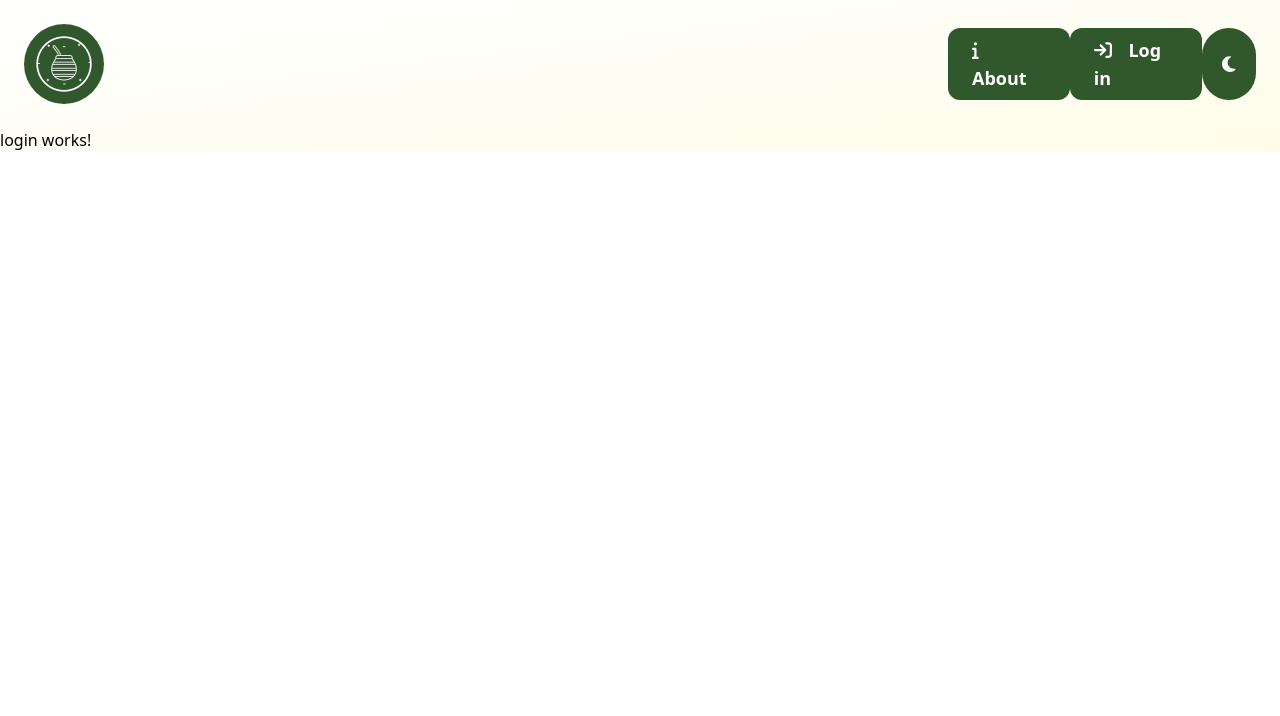
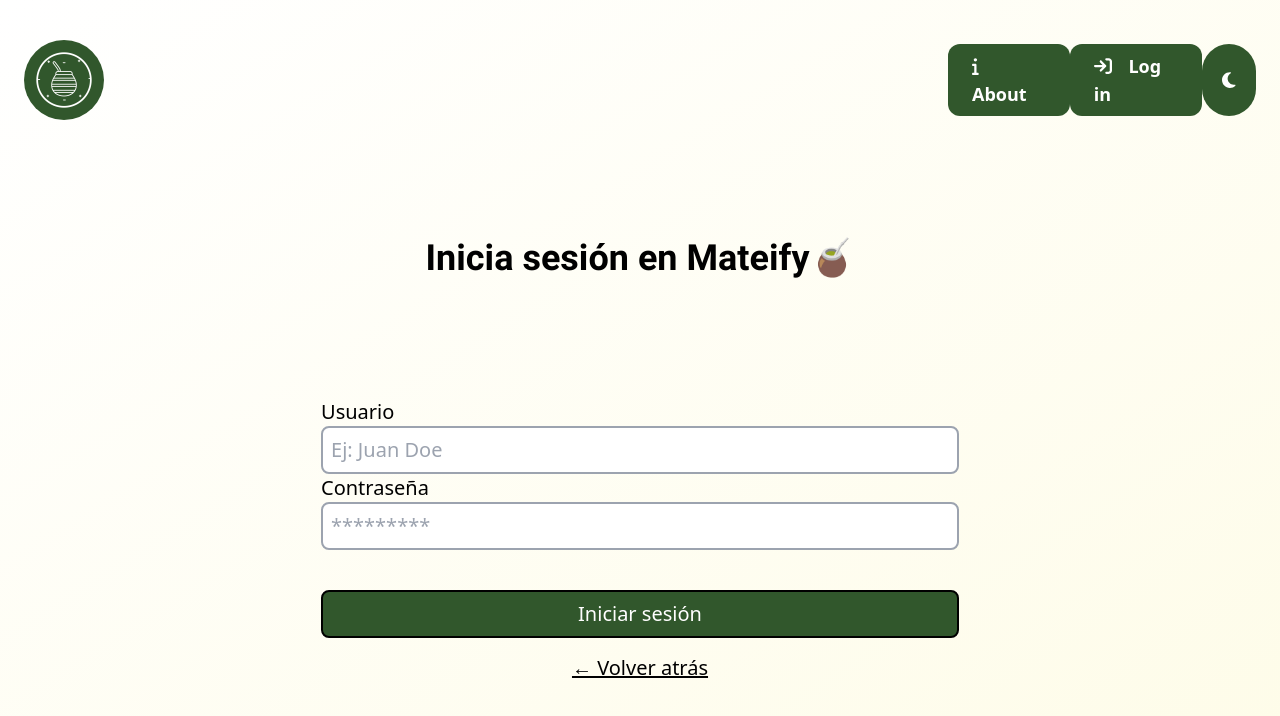
Before and after one commit to TaiFilipelli/Mateify, an Angular app: page /login in a window 1280 px wide. Shown: the top 716 px of the page. Built offline with nearby package versions, Linux system fonts and the light colour scheme.

Commit message:
arreglados algunos tamaños, mejoradas algunas interfaces, nuevo login y aun buscando formas de salir de lo convencional en algunas elecciones de diseño.

```diff
--- a/src/app/components/navbar/navbar.component.html
+++ b/src/app/components/navbar/navbar.component.html
@@ -1,4 +1,4 @@
-<nav class="w-full bg-transparent flex justify-between items-center p-6">
+<nav class="w-full bg-transparent flex justify-between items-center p-6 h-[20vh]">
     <a href="/" class="dark:bg-[#4F772D] bg-[#31572C] rounded-full p-2"><img src="/mate.png" alt="Logo Mateify" class="w-16 invert"></a>
     <div class="w-1/4 flex justify-evenly text-white text-lg font-semibold">
         <a [routerLink]="['/about']" class="p-2 max-w-30 bg-[#31572C] hover:bg-[#5a7955] dark:bg-[#4F772D] transition-colors ease-linear rounded-xl px-6">
--- a/src/app/pages/404/404.component.html
+++ b/src/app/pages/404/404.component.html
@@ -1,4 +1,4 @@
-<section class="flex flex-col text-center p-20">
+<section class="flex flex-col text-center p-20 h-[80vh]">
     <h1 class="text-5xl font-bold mb-4">Nada que ver por acá, maestro...</h1>
     <h2 class="text-2xl mb-10">404: Not Found</h2>
     <a href="/" class="hover:underline">Volver atrás</a>
--- a/src/app/pages/about/about.component.html
+++ b/src/app/pages/about/about.component.html
@@ -1,8 +1,10 @@
 <header class="flex flex-col text-center p-16">
-    <h1 class="text-3xl font-bold">Sobre Nosotros</h1>
-    <div class="prose dark:prose-invert">
-        Lorem ipsum dolor sit amet consectetur adipisicing elit.
-        Facere, doloribus maxime ex minus, culpa quaerat totam nam vero sapiente quo itaque fugit! Illum ipsa eveniet obcaecati corrupti, in ducimus quia!
+    <h1 class="text-4xl font-robtop-bold">Sobre Nosotros</h1>
+    <div class="w-full prose dark:prose-invert flex items-center justify-center text-center">
+        <p class="text-xl">
+            Lorem ipsum dolor sit amet consectetur adipisicing elit.
+            Facere, doloribus maxime ex minus, culpa quaerat totam nam vero sapiente quo itaque fugit! Illum ipsa eveniet obcaecati corrupti, in ducimus quia!
+        </p>
     </div>
     <a href="/" class="text-xl underline">← Volver atrás</a>
 </header>
--- a/src/app/pages/login/login.component.html
+++ b/src/app/pages/login/login.component.html
@@ -1 +1,13 @@
-<p>login works!</p>
+<section class="flex flex-col items-center justify-center h-[80vh] p-20">
+    <h1 class="text-4xl font-robtop-bold my-10">Inicia sesión en Mateify🧉</h1>
+    <div class="flex flex-col items-center justify-center p-20">
+        <form action="submit" class="w-2/3">
+            <label for="username" class="text-xl">Usuario</label>
+            <input type="text" placeholder="Ej: Juan Doe" class="w-full p-2 text-xl border-2 border-gray-400 rounded-lg">
+            <label for="password" class="text-xl">Contraseña</label>
+            <input type="password" placeholder="*********" class="w-full p-2 text-xl border-2 border-gray-400 rounded-lg">
+            <button type="submit" class="w-full mt-10 p-2 text-xl text-white border-2 border-black dark:border-white bg-[#31572C] rounded-lg">Iniciar sesión</button>
+        </form>
+        <a href="/" class="text-xl underline mt-4">← Volver atrás</a>
+    </div>
+</section>
--- a/src/app/pages/login/login.component.ts
+++ b/src/app/pages/login/login.component.ts
@@ -4,8 +4,7 @@
   selector: 'app-login',
   standalone: true,
   imports: [],
-  templateUrl: './login.component.html',
-  styleUrl: './login.component.css'
+  templateUrl: './login.component.html'
 })
 export class LoginComponent {
 
```
Also changed, not shown: src/app/pages/login/login.component.css (deleted).
